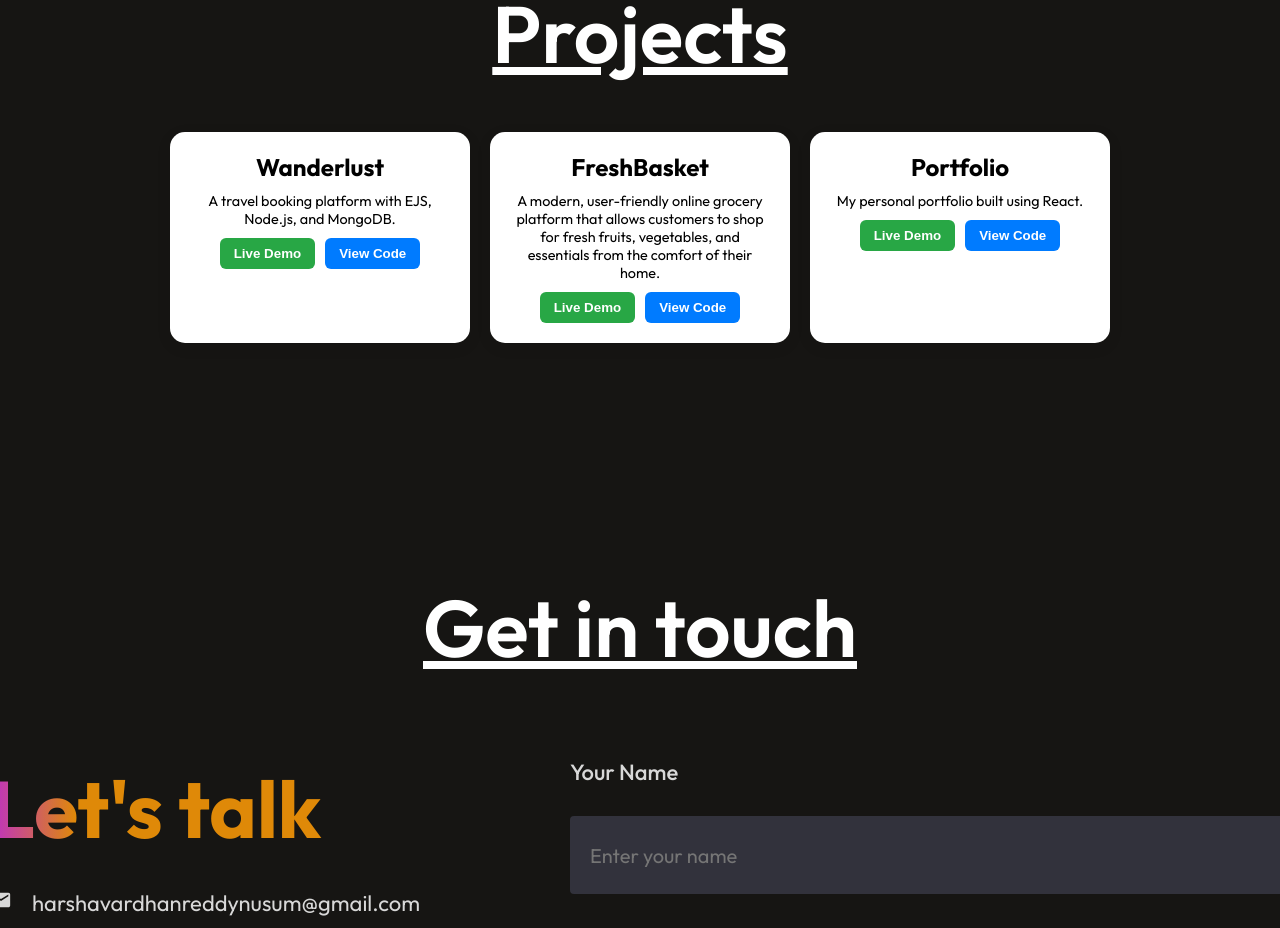
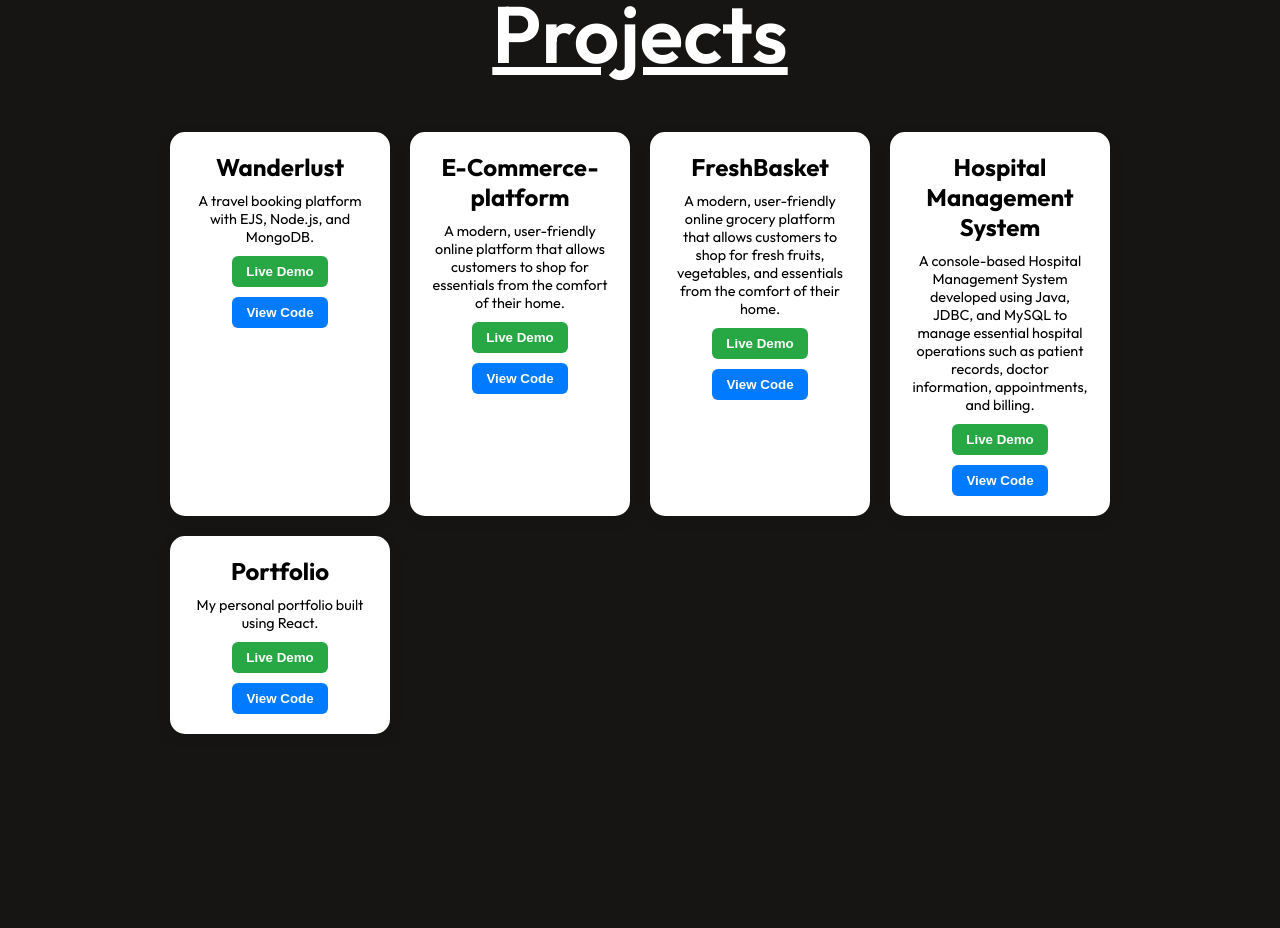
Before and after one commit to HarshavardhanReddy-Nusum/Portfolio, a React (Vite) app: page / in a window 1280 px wide. Shown: the part 3860-4788 px from the top of the page. Built offline with nearby package versions, Linux system fonts and the light colour scheme.

Commit message:
Added projects.

```diff
--- a/src/components/Projects/Projects.jsx
+++ b/src/components/Projects/Projects.jsx
@@ -9,10 +9,22 @@ const projects = [
     code: "https://github.com/HarshavardhanReddy-Nusum/Wanderlust"
   },
   {
+    title: "E-Commerce-platform",
+    desc: "A modern, user-friendly online platform that allows customers to shop for essentials from the comfort of their home.",
+    live: 'https://e-commerce-platform-nine-ruddy.vercel.app/',
+    code: "https://github.com/HarshavardhanReddy-Nusum/E-commerce-platform"
+  },
+  {
     title: "FreshBasket",
     desc: "A modern, user-friendly online grocery platform that allows customers to shop for fresh fruits, vegetables, and essentials from the comfort of their home.",
     live: 'https://github.com/HarshavardhanReddy-Nusum/Fresh-Basket',
     code: "https://github.com/HarshavardhanReddy-Nusum/Fresh-Basket"
+  },
+  {
+    title: "Hospital Management System",
+    desc: "A console-based Hospital Management System developed using Java, JDBC, and MySQL to manage essential hospital operations such as patient records, doctor information, appointments, and billing.",
+    live: 'https://github.com/HarshavardhanReddy-Nusum/Hospital-Management-System',
+    code: "https://github.com/HarshavardhanReddy-Nusum/Hospital-Management-System"
   },
   {
     title: "Portfolio",
```
